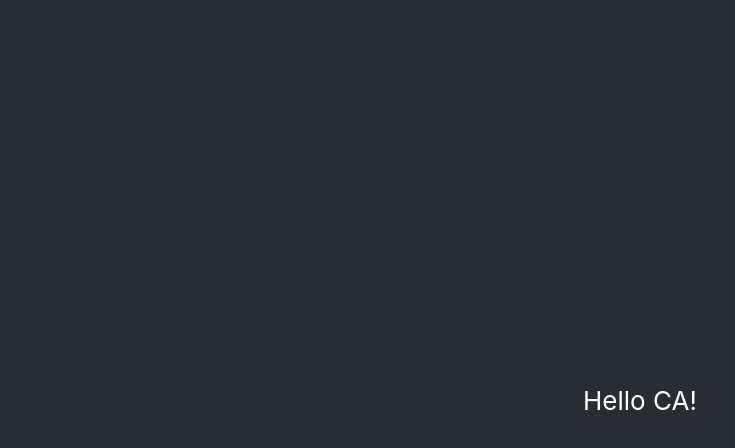
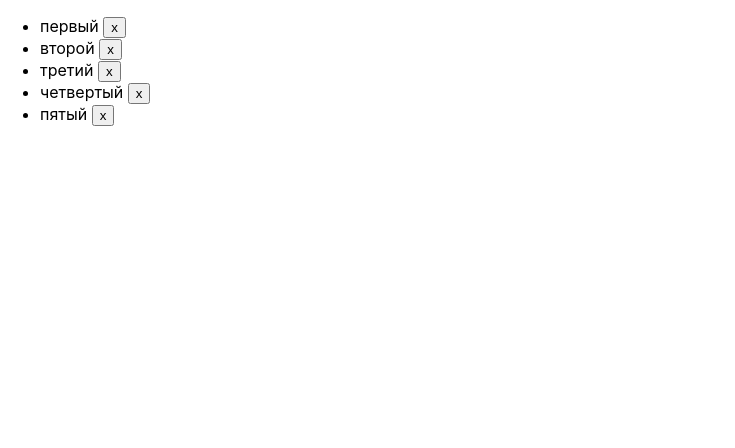
Before and after one commit to Daniil-Belousov/CA_React_App, a React (Create React App) app: page / in a window 1280 px wide. Shown: the top 448 px of the page, without its empty margins (0-735 px from the left). Built offline with nearby package versions, Linux system fonts and the light colour scheme.

Commit message:
eighth task

```diff
--- a/src/App.tsx
+++ b/src/App.tsx
@@ -1,15 +1,31 @@
 import './App.css';
 
-function App() {
+import { useMemo, useState, useCallback } from "react";
+
+const App = (): JSX.Element => {
+  const items = ['первый', 'второй', 'третий', 'четвертый', 'пятый'];
+  const [list, setList] = useState([...items]);
+
+  const handleRemoveItem = useCallback(
+    (index: number) => {
+      const newList = [...list];
+      newList.splice(index, 1);
+      setList(newList);
+    },
+    [list]
+  );
+
+  const renderedList = useMemo(() => list.map((item, index) => (
+    <li key={index}>
+      {item} <button onClick={() => handleRemoveItem(index)}>x</button>
+    </li>
+  )), [list, handleRemoveItem]);
+
   return (
-    <div className="App">
-      <header className="App-header">
-        <p>
-          Hello CA!
-        </p>
-      </header>
-    </div>
+    <ul>
+      {renderedList}
+    </ul>
   );
-}
+};
 
 export default App;
```
